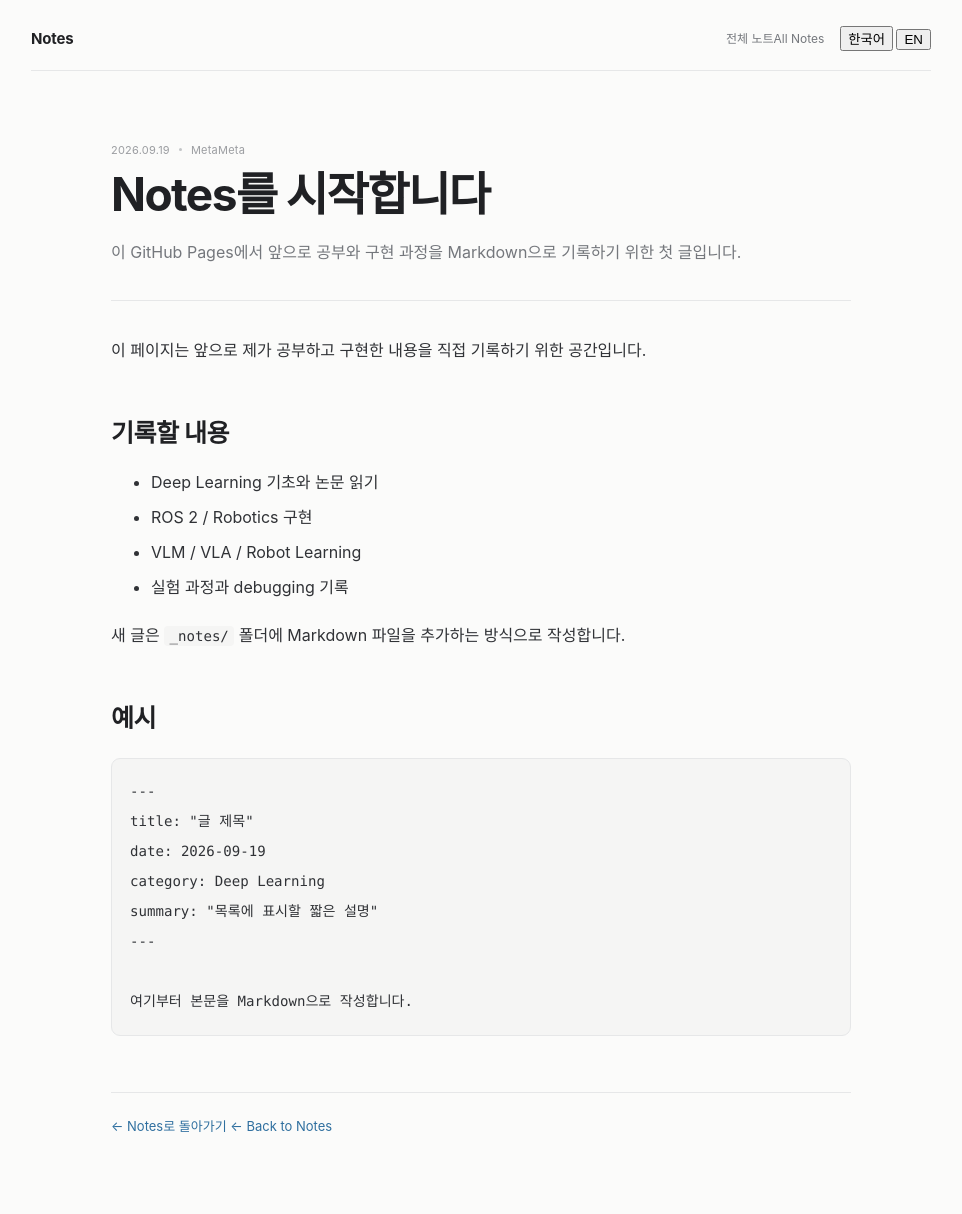
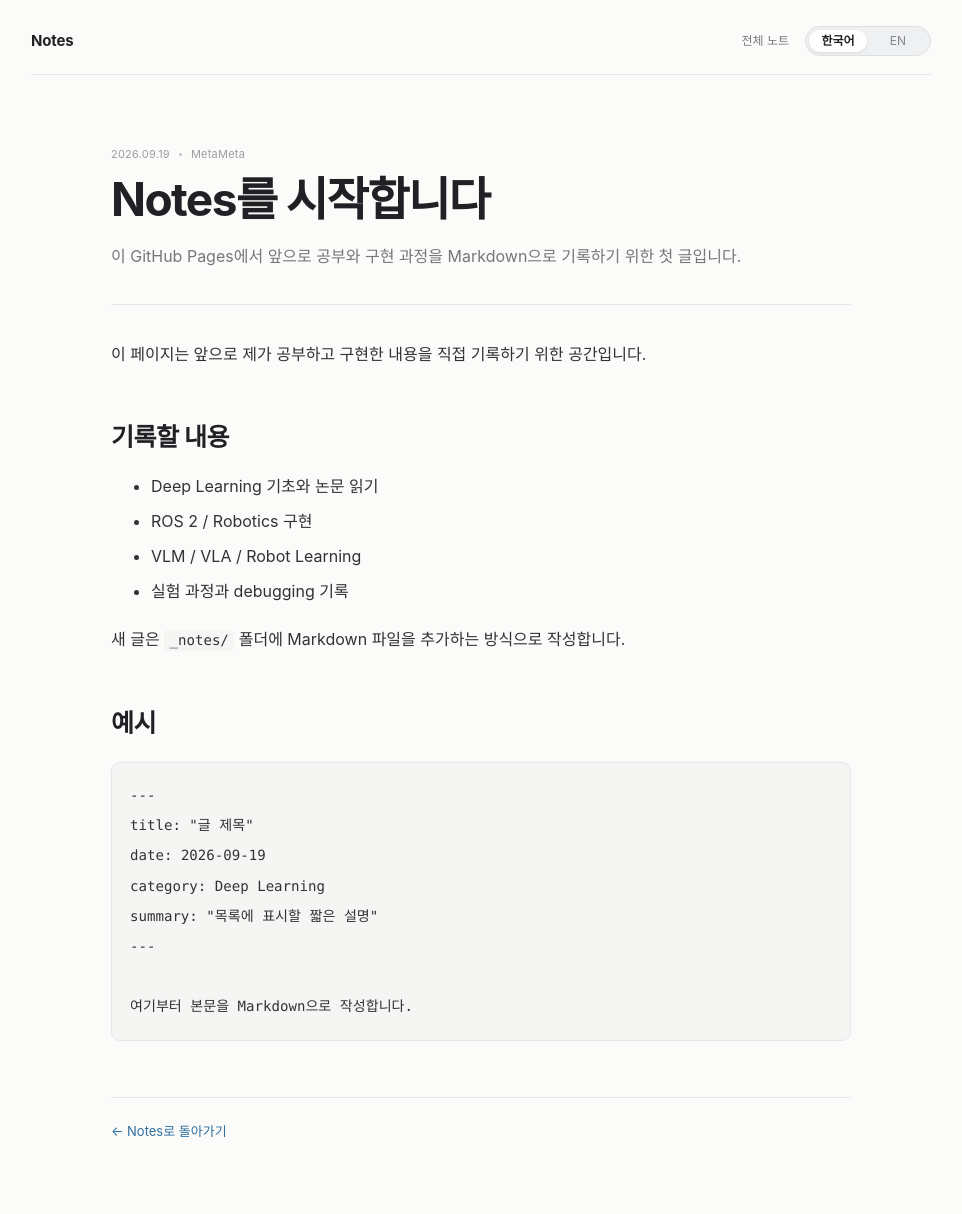
Before and after one commit to nayana224/nayana224.github.io, a Jekyll site: the page built from _notes/welcome.md, in a window 1280 px wide. Shown: the whole page, without its empty margins (159-1121 px from the left). Built offline with Jekyll 4.4.1, drawn with Linux system fonts in a browser that asks for light colours.

Commit message:
style: restore Notes language segmented control

```diff
--- a/stylesheets/notes.css
+++ b/stylesheets/notes.css
@@ -736,3 +736,52 @@
 .folder-parent {
   transition:background .14s ease,color .14s ease;
 }
+
+
+/* UI-only language switch for Notes */
+.ui-en {
+  display:none;
+}
+
+body[data-notes-lang="en"] .ui-ko {
+  display:none !important;
+}
+
+body[data-notes-lang="en"] .ui-en {
+  display:inline;
+}
+
+.notes-language-switcher {
+  display:grid;
+  grid-template-columns:1fr 1fr;
+  width:126px;
+  padding:3px;
+  border:1px solid #dedfe1;
+  border-radius:999px;
+  background:#eff0f1;
+  gap:2px;
+}
+
+.notes-language-switcher button {
+  border:0;
+  border-radius:999px;
+  padding:5px 8px;
+  background:transparent;
+  color:#85878a;
+  font:inherit;
+  line-height:1;
+  cursor:pointer;
+}
+
+.notes-language-switcher button.active {
+  background:var(--surface);
+  color:var(--ink);
+  font-weight:650;
+  box-shadow:0 1px 3px rgba(0,0,0,.09);
+}
+
+@media(max-width:620px) {
+  .notes-language-switcher {
+    width:118px;
+  }
+}
```
